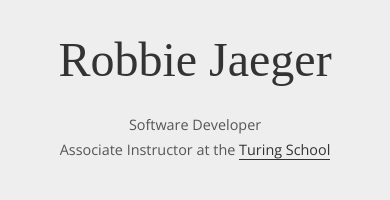
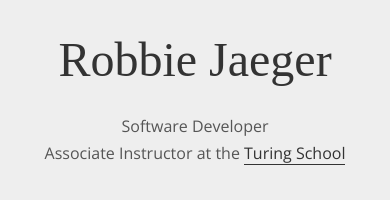
Before and after one commit to robbiejaeger/personal-site, a website: page public/index.html in a window 390 px wide. Shown: the top 200 px of the page. Drawn offline with nearby package versions, Linux system fonts and the light colour scheme; a web font is replaced by a local one.

Commit message:
Increase font size for mobile

```diff
--- a/public/css/media-queries.css
+++ b/public/css/media-queries.css
@@ -1,10 +1,6 @@
 @media screen and (max-width: 500px) {
   h1 {
     font-size: 3em;
-  }
-
-  p {
-    font-size: 0.9em;
   }
 
   #social svg {
```
